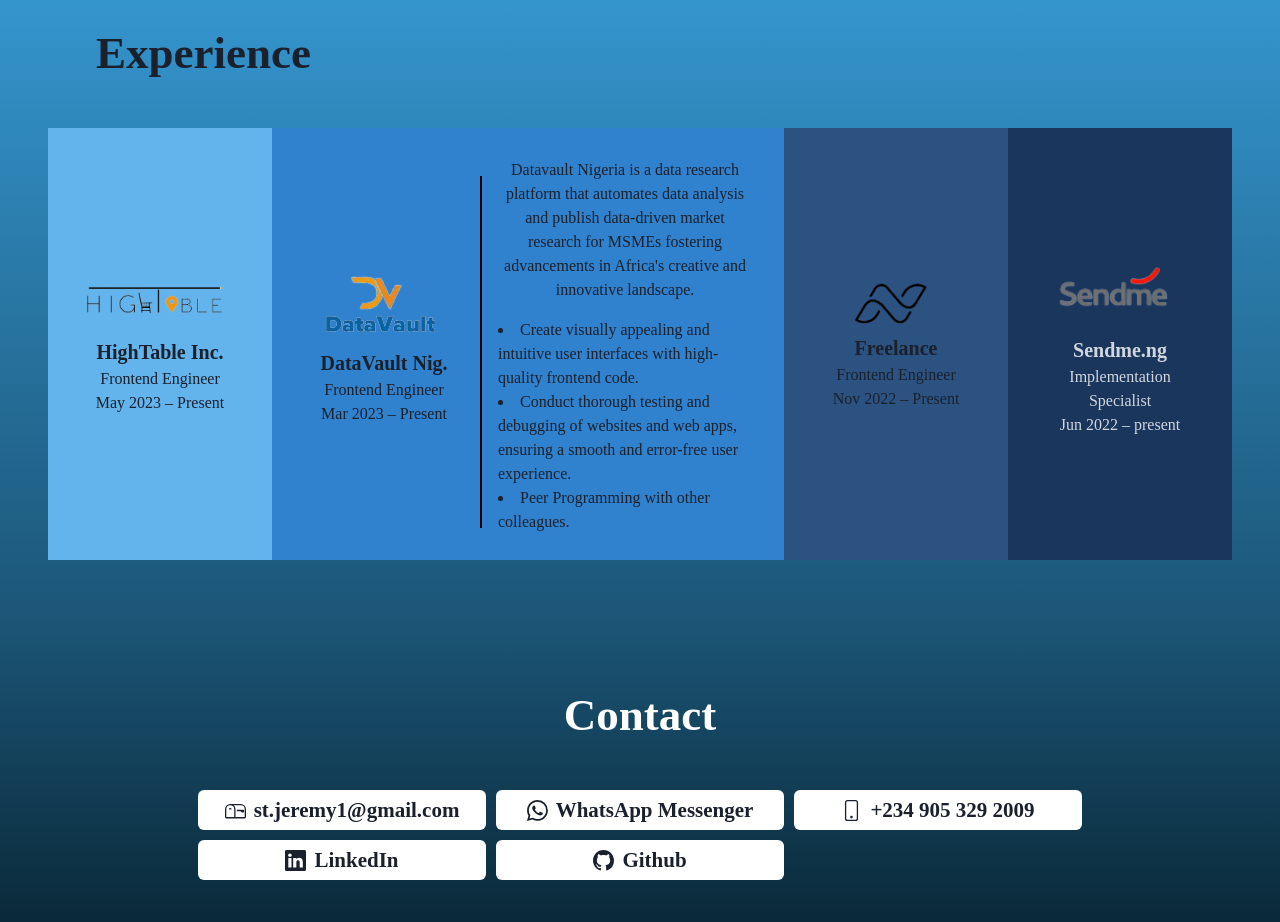
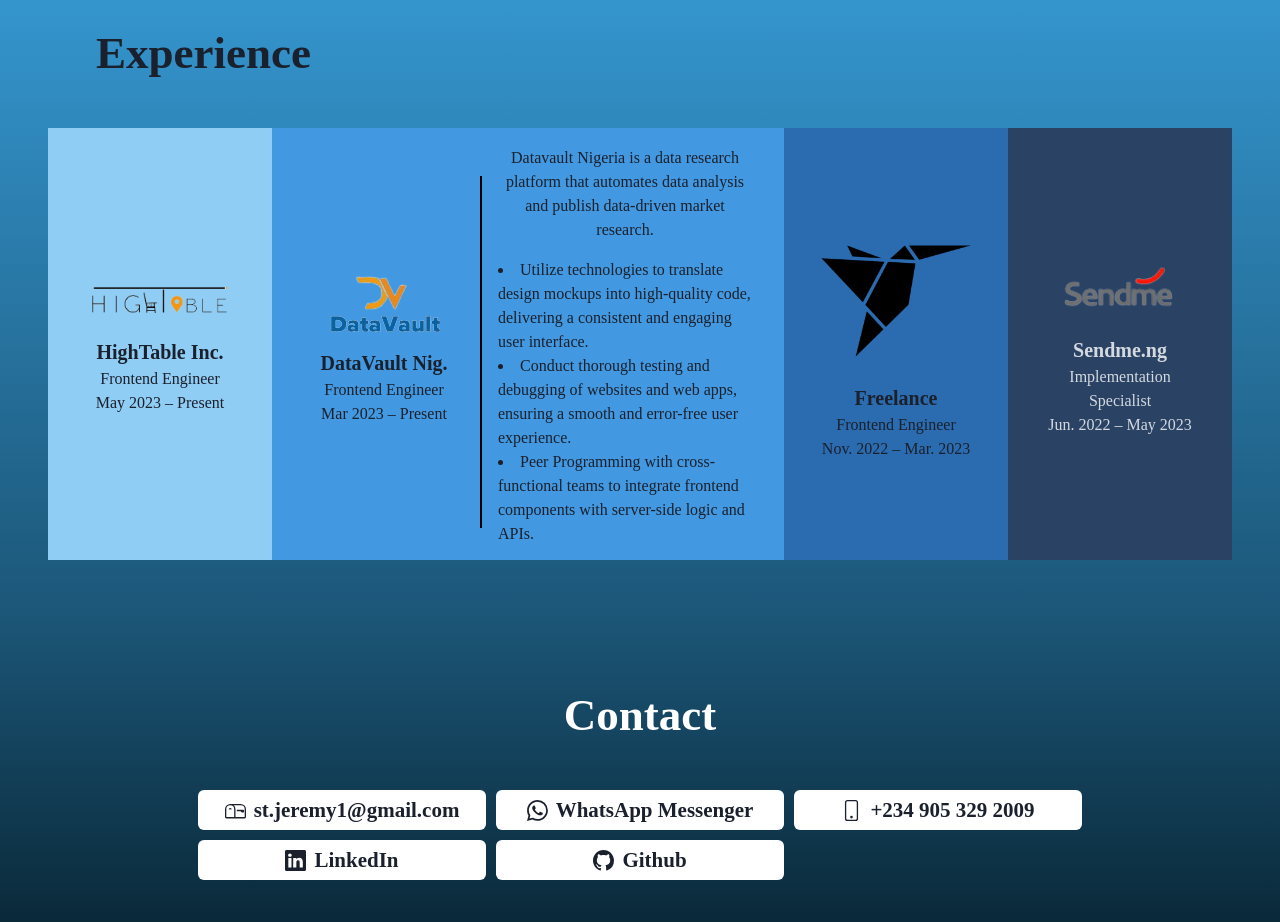
Before and after one commit to st-jeremy/jeremysmith, a Next.js app: page / in a window 1280 px wide. Shown: the part 2100-3022 px from the top of the page. Built offline with nearby package versions, Linux system fonts and the light colour scheme; a web font is replaced by a local one.

Commit message:
Edited experience

```diff
--- a/Components/Experience.tsx
+++ b/Components/Experience.tsx
@@ -20,7 +20,7 @@
 
       <AccordionButton border={{base:'.5px solid grey', xl:'none'}} _hover={{color:'blue.900'}} minW={{xl:'12rem', '2xl':'13rem'}} >
         <Stack flex={{base:1, md:'unset'}} direction={{base:'row', xl:'column'}} width={{base:'12rem', md:'100%', xl: '100%'}} m={'auto'}>
-          <Box width={{base:'30%', xl:'unset'}}>
+          <Box width={{base:'30%', xl:'unset'}} m="auto">
             <Image src={logo} width={150} height={150} alt={'Logo'} loading={'lazy'} />
           </Box>
 
@@ -59,55 +59,64 @@
       <Box margin={'auto'}>
         <Accordion defaultIndex={[1]} p={0} reduceMotion display={'flex'} flexDirection={{base:'column', xl:'row'}}>
           <AccordionCard
-            bgColor='blue.300'
+            bgColor='blue.200'
             logo='/hightable.png'
             title='HighTable Inc.'
             post='Frontend Engineer'
             date='May 2023 – Present'
-            about='HighTable is an early-stage VC-backed hospitality-tech startup headquartered in Delaware, US, with a mission to transform the African hospitality industry through a powerful and efficient Software as a Service (SaaS) application.'
+            about='HighTable is an early-stage VC-backed hospitality-tech startup headquartered in Delaware, US, with a mission to transform the African hospitality industry through an efficient Software as a Service (SaaS) application.'
             points={[
-              'Develop and deploy responsive websites and web applications.',
-              'Implement responsive design for seamless mobile experiences.',
-              'Collaborate with cross-functional teams to implement design concepts into interactive web experiences.'
+              'Worked closely with cross-functional teams to integrate frontend components with server-side logic and APIs, ensuring a smooth operation of the platform.',
+              'Utilized technologies to develop a consistent and engaging user interface.',
+              'Implemented various code optimizations, leading to a 30% improvement in page load times and an enhanced user experience.'
+              // 'Develop and deploy responsive websites and web applications.',
+              // 'Implement responsive design for seamless mobile experiences.',
+              // 'Collaborate with cross-functional teams to implement design concepts into interactive web experiences.'
+
             ]}
           />
 
           <AccordionCard
-            bgColor='blue.500'
+            bgColor='blue.400'
             logo='/dataVault.png'
             title='DataVault Nig.'
             post='Frontend Engineer'
             date='Mar 2023 – Present'
-            about='Datavault Nigeria is a data research platform that automates data analysis and publish data-driven market research for MSMEs fostering advancements in Africa&apos;s creative and innovative landscape.'
+            about='Datavault Nigeria is a data research platform that automates data analysis and publish data-driven market research.'
+            //  for MSMEs fostering advancements in Africa&apos;s creative and innovative landscape.'
             points={[
-              'Create visually appealing and intuitive user interfaces with high-quality frontend code.',
+              'Utilize technologies to translate design mockups into high-quality code, delivering a consistent and engaging user interface.',
+              // 'Create visually appealing and intuitive user interfaces with high-quality frontend code.',
               'Conduct thorough testing and debugging of websites and web apps, ensuring a smooth and error-free user experience.',
-              'Peer Programming with other colleagues.'
+              'Peer Programming with cross-functional teams to integrate frontend components with server-side logic and APIs.'
             ]}
           />
 
           <AccordionCard
-            bgColor='blue.700'
+            bgColor='blue.600'
             // color='whiteAlpha.800'
             logo='/freelance.png'
             title='Freelance'
             post='Frontend Engineer'
-            date='Nov 2022 – Present'
-            about='Collaborate with other devs in building landing pages, ecommerce website, blog etc.'
+            date='Nov. 2022 – Mar. 2023'
+            about='Built webapps with intuitive user interfaces and great user experience.'
             points={[
-              'Create visually appealing and intuitive user interfaces with high-quality frontend code.',
-              'Implement responsive design for seamless mobile experiences.',
-              'Collaborate with cross-functional teams to implement design concepts into interactive web experiences.'
+              // 'Create visually appealing and intuitive user interfaces with high-quality frontend code.',
+              'Worked with cross-functional teams to develop and implement scalable, and user-friendly frontend solutions for various platforms.',
+              'Translated design mockups into high-quality code, with visually appealing interface.',
+              ' Implemented code optimizations techniques, resulting in an enhanced user experience.'
+              // 'Implemented responsive design for seamless mobile experiences.',
+              // 'Collaborate with cross-functional teams to implement design concepts into interactive web experiences.'
             ]}
           />
 
           <AccordionCard
-            bgColor='blue.900'
+            bgColor='blue.800'
             color='whiteAlpha.800'
             logo='/sendme.png'
             title='Sendme.ng'
             post='Implementation Specialist'
-            date='Jun 2022 – present'
+            date='Jun. 2022 – May 2023'
             about='Sendme.ng (YC W22) is a startup with the goal of decentralizing the distribution of animal protein from production via to consumers using AI and data analytics.'
             points={[
               'Collaborate with clients, provide recommendations for design and functionality, and support bug resolution on apps and software.',
```
Also changed, not shown: public/freelance.png.
